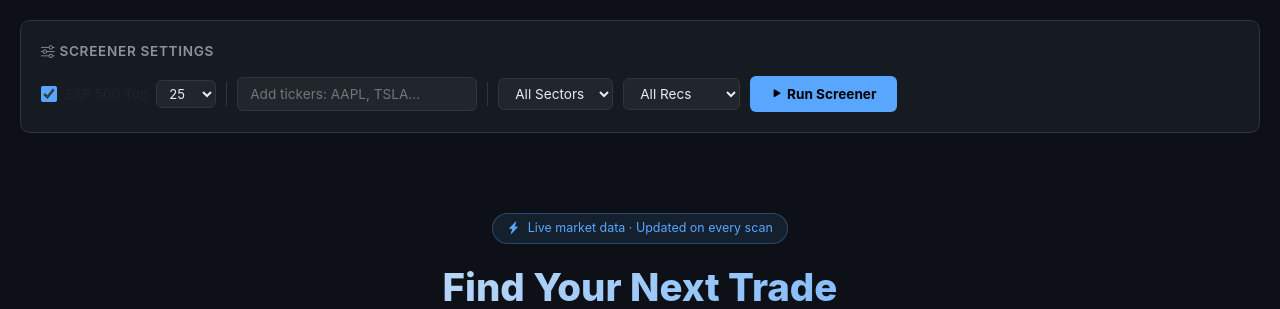
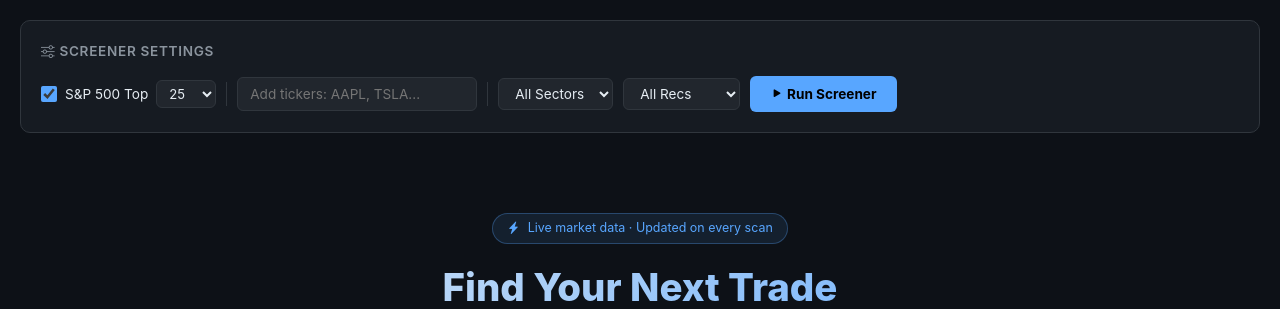
Before and after one commit to benyg33/stock-screener, a Flask app: page / in a window 1280 px wide. Shown: the part 75-384 px from the top of the page. Run offline with Flask 3, Linux system fonts and the light colour scheme.

Commit message:
fix checkbox label color

```diff
--- a/templates/index.html
+++ b/templates/index.html
@@ -138,7 +138,7 @@
     <div class="filters">
       <label class="d-flex align-items-center gap-2" style="cursor:pointer">
         <input type="checkbox" id="use-sp500" checked style="accent-color:var(--accent);width:16px;height:16px">
-        <span style="font-size:0.85rem">S&amp;P 500 Top</span>
+        <span style="font-size:0.85rem;color:var(--text)">S&amp;P 500 Top</span>
         <select id="sp500-limit" style="background:var(--bg3);border:1px solid var(--border);color:var(--text);border-radius:6px;padding:4px 8px;font-size:0.82rem">
           <option value="25" selected>25</option>
           <option value="50">50</option>
```
